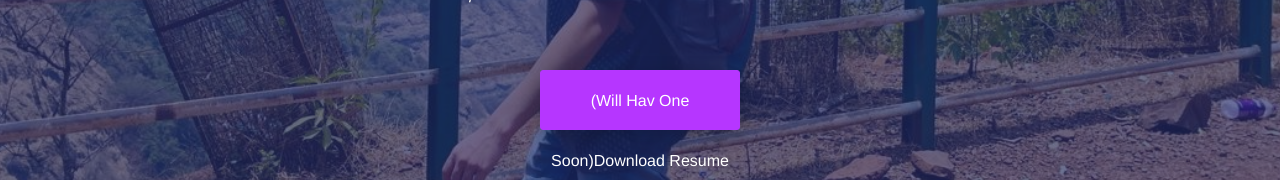
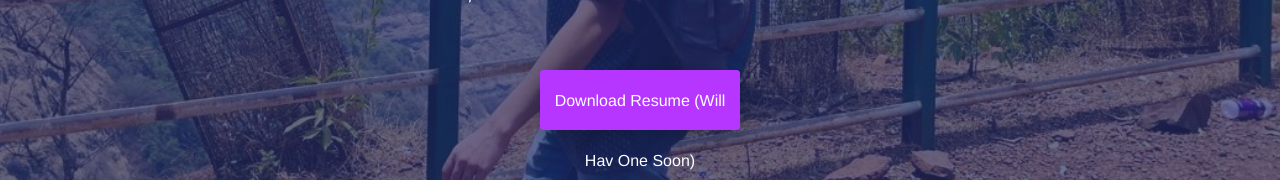
Before and after one commit to SvenTuscano/MyPortfolio, a plain HTML site: page index.html in a window 1280 px wide. Shown: the part 519-699 px from the top of the page. Drawn offline with nearby package versions, Linux system fonts and the light colour scheme.

Commit message:
Add files via upload

```diff
--- a/index.html
+++ b/index.html
@@ -65,7 +65,7 @@
 							<h2>hi <span>,</span> i am <br> Sven <br> Tuscano <span>.</span>   </h2>
 							<p>ui/ux designer and web developer</p>
 							<!--one day youll find my resume here-->
-							<a href="" download>(will hav one soon)download resume</a>
+							<a href="" download>download resume (will hav one soon)</a>
 						</div>
 					</div>
 				</div>
```
